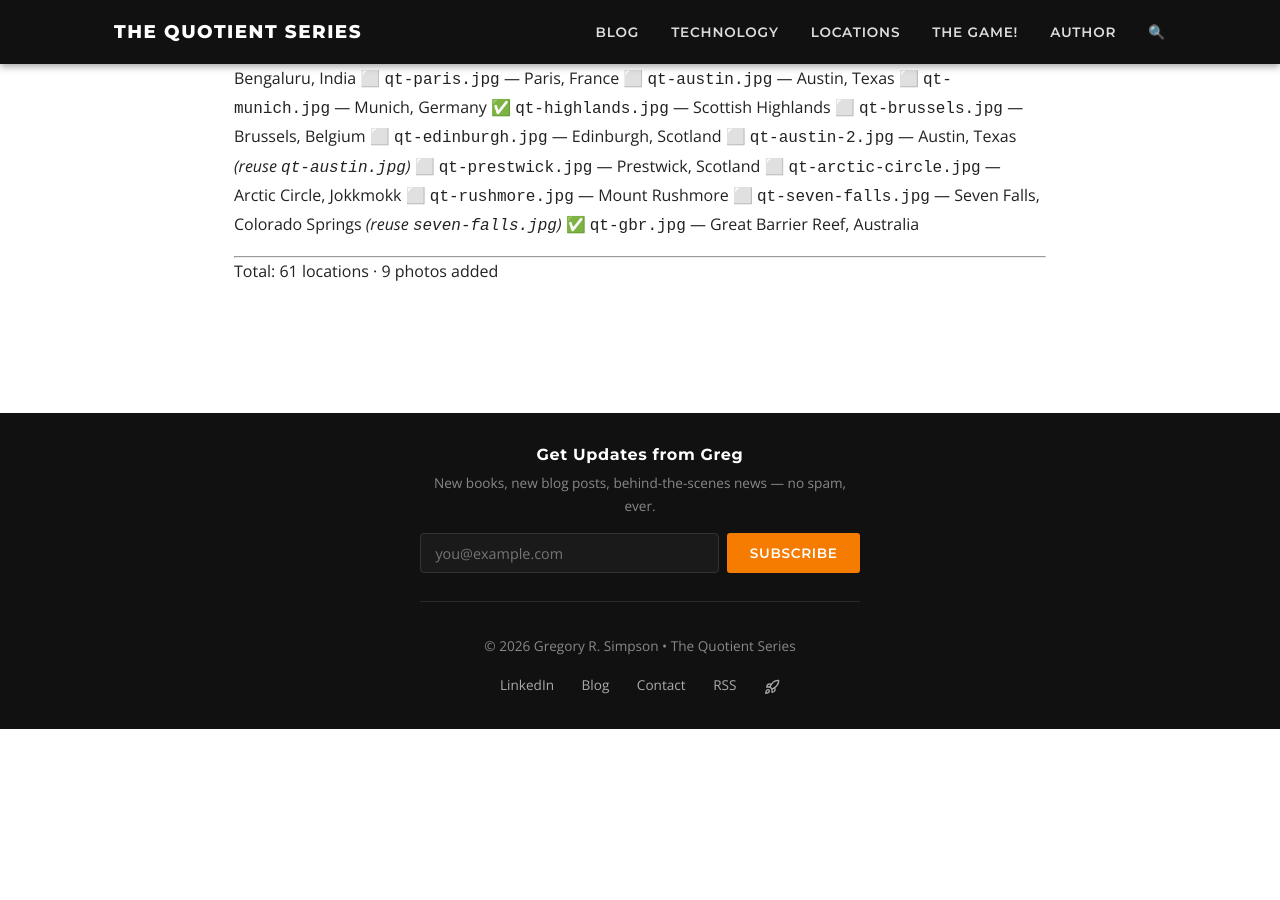
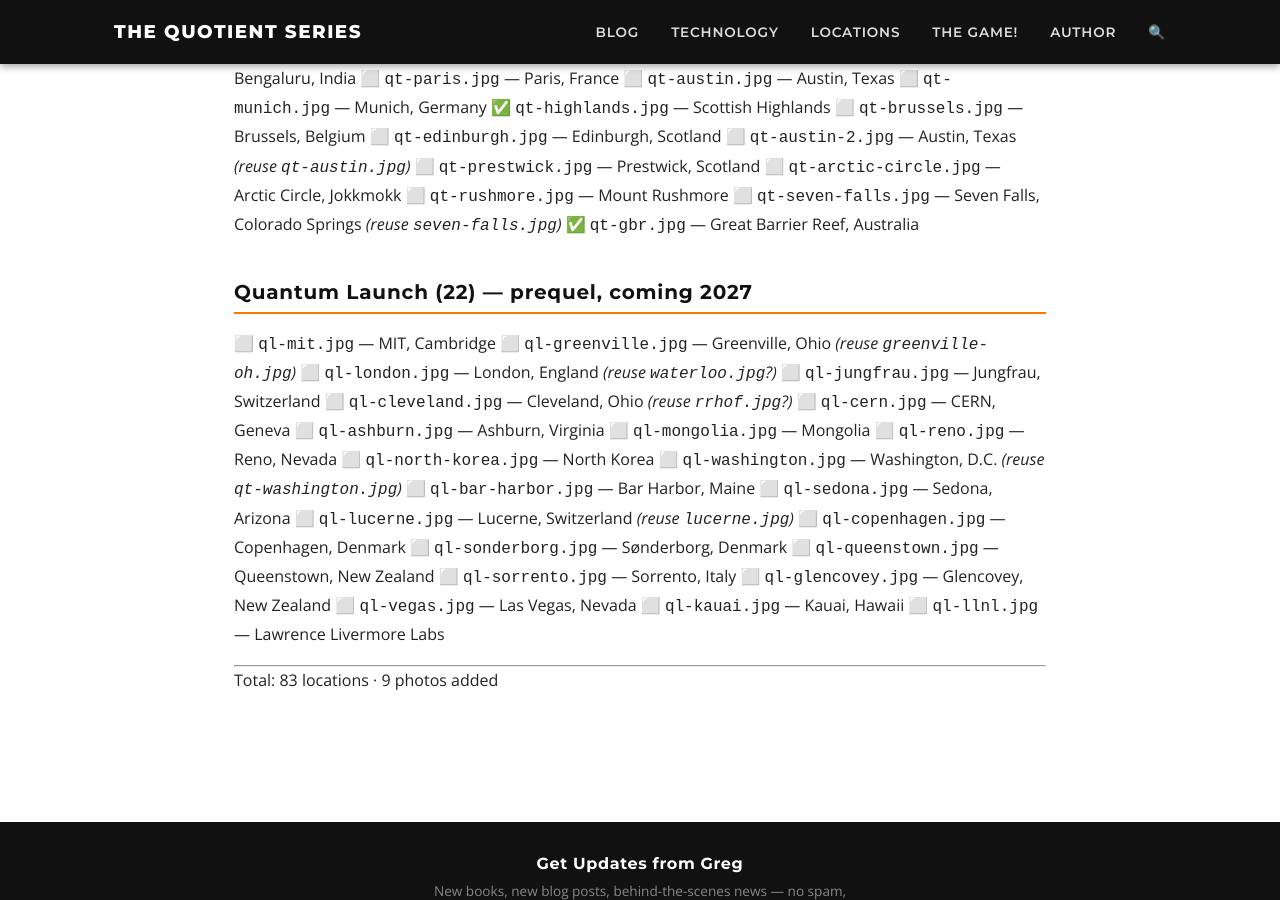
Before and after one commit to simpsong00/simpsong00.github.io, a Jekyll site: the page built from location-photos/README.md, in a window 1280 px wide and 900 px high, scrolled down 1371 px. Built offline with Jekyll 4.4.1, drawn with Linux system fonts in a browser that asks for light colours; our own code applies the rules of GitHub Pages for plain Markdown files; before the commit the page ends 2100 px from its top, so only the background shows below that.

Commit message:
Render Quantum Launch arcs (purple); add ql- photos to checklist

```diff
--- a/location-photos/README.md
+++ b/location-photos/README.md
@@ -77,5 +77,30 @@ a placeholder for any that are missing, so the globe always works even with phot
 ⬜️ `qt-seven-falls.jpg` — Seven Falls, Colorado Springs _(reuse `seven-falls.jpg`)_
 ✅ `qt-gbr.jpg` — Great Barrier Reef, Australia
 
+## Quantum Launch (22) — prequel, coming 2027
+
+⬜️ `ql-mit.jpg` — MIT, Cambridge
+⬜️ `ql-greenville.jpg` — Greenville, Ohio _(reuse `greenville-oh.jpg`)_
+⬜️ `ql-london.jpg` — London, England _(reuse `waterloo.jpg`?)_
+⬜️ `ql-jungfrau.jpg` — Jungfrau, Switzerland
+⬜️ `ql-cleveland.jpg` — Cleveland, Ohio _(reuse `rrhof.jpg`?)_
+⬜️ `ql-cern.jpg` — CERN, Geneva
+⬜️ `ql-ashburn.jpg` — Ashburn, Virginia
+⬜️ `ql-mongolia.jpg` — Mongolia
+⬜️ `ql-reno.jpg` — Reno, Nevada
+⬜️ `ql-north-korea.jpg` — North Korea
+⬜️ `ql-washington.jpg` — Washington, D.C. _(reuse `qt-washington.jpg`)_
+⬜️ `ql-bar-harbor.jpg` — Bar Harbor, Maine
+⬜️ `ql-sedona.jpg` — Sedona, Arizona
+⬜️ `ql-lucerne.jpg` — Lucerne, Switzerland _(reuse `lucerne.jpg`)_
+⬜️ `ql-copenhagen.jpg` — Copenhagen, Denmark
+⬜️ `ql-sonderborg.jpg` — Sønderborg, Denmark
+⬜️ `ql-queenstown.jpg` — Queenstown, New Zealand
+⬜️ `ql-sorrento.jpg` — Sorrento, Italy
+⬜️ `ql-glencovey.jpg` — Glencovey, New Zealand
+⬜️ `ql-vegas.jpg` — Las Vegas, Nevada
+⬜️ `ql-kauai.jpg` — Kauai, Hawaii
+⬜️ `ql-llnl.jpg` — Lawrence Livermore Labs
+
 ---
-Total: 61 locations · 9 photos added
+Total: 83 locations · 9 photos added
```
Also changed, not shown: globe-embed.html (+1 -1 lines).
